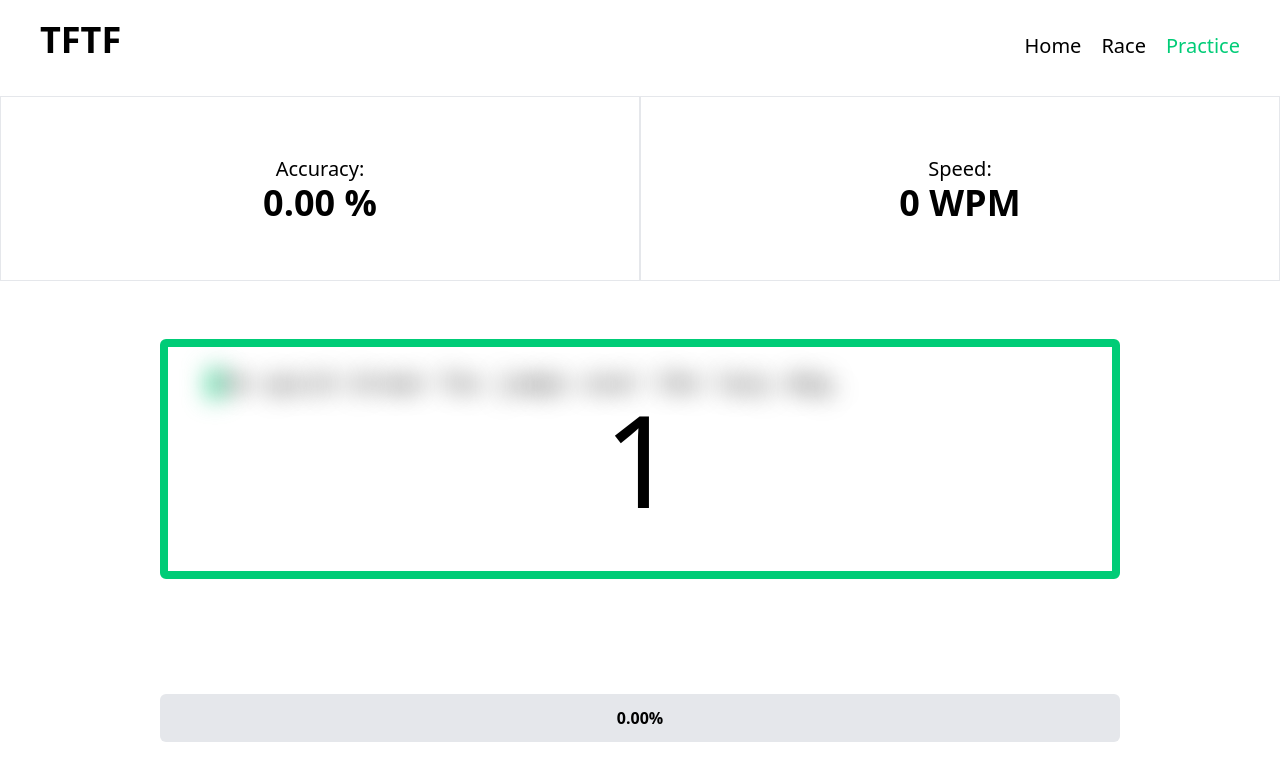
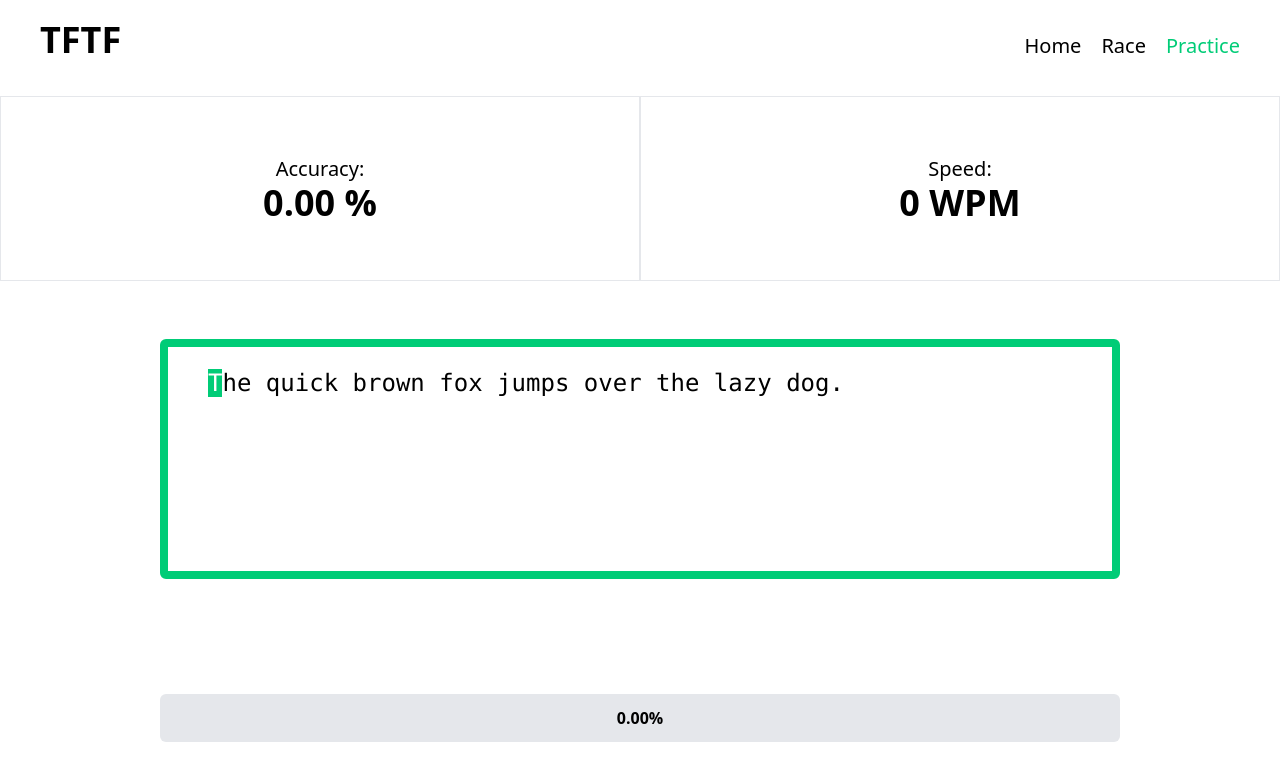
Before and after one commit to N-eeraj/tftf, a React (Vite) app: page /practice in a window 1280 px wide. Both pictures are taken after a click on the button "Start Practice". Shown: the top 780 px of the page. Built offline with nearby package versions, Linux system fonts and the light colour scheme; no server answers.

Commit message:
Start practice session on keypress instead of countdown

```diff
--- a/src/components/game/Text.jsx
+++ b/src/components/game/Text.jsx
@@ -2,9 +2,7 @@ import { useState, useEffect, useContext, useRef } from 'react'
 
 import { RaceContext } from '@components/RaceContextProvider'
 
-const Text = ({ wait, timeout, countDown, capsOn, onCountDownComplete, className }) => {
-  const [timeLeft, setTimeLeft] = useState(timeout)
-  const interval = useRef(null)
+const Text = ({ capsOn, className }) => {
 
   const {
     text,
@@ -20,27 +18,6 @@ const Text = ({ wait, timeout, countDown, capsOn, onCountDownComplete, className
     return 'current'
   }
 
-  useEffect(() => {
-    if (!countDown) {
-      if (!wait) setTimeLeft(timeout)
-      return
-    }
-
-    interval.current = setInterval(() => {
-      setTimeLeft(prevTime => --prevTime)
-    }, 1000)
-    return () => {
-      clearInterval(interval.current)
-      onCountDownComplete()
-    }
-  }, [countDown])
-
-  useEffect(() => {
-    if (timeLeft) return
-    clearInterval(interval.current)
-    onCountDownComplete()
-  }, [timeLeft])
-
 
   return (
     <div className={`relative py-5 px-10 border-8 border-primary rounded-md ${className}`}>
@@ -48,14 +25,7 @@ const Text = ({ wait, timeout, countDown, capsOn, onCountDownComplete, className
         capsOn && <span className='absolute -top-5 left-5 bg-red-500 text-white text-xl'>CapsLock is on</span>
       }
       {
-        text.split('').map((letter, index) => <span className={`text-2xl font-mono ${wait ? 'blur-md' : undefined} ${letterClass(index)}`} key={index}>{letter}</span>)
-      }
-      {
-        (timeLeft && wait) ?
-          <div className='absolute top-1/2 left-1/2 text-9xl -translate-x-1/2 -translate-y-1/2'>
-            {timeLeft}
-          </div>
-          : undefined
+        text.split('').map((letter, index) => <span className={`text-2xl font-mono ${letterClass(index)}`} key={index}>{letter}</span>)
       }
     </div>
   )
--- a/src/components/screens/PracticeScreen.jsx
+++ b/src/components/screens/PracticeScreen.jsx
@@ -14,7 +14,6 @@ const PracticeScreen = () => {
   const [isPlaying, setIsPlaying] = useState(false)
   const [isIsLoadingText, setIsLoadingText] = useState(false)
   const [timeElapsed, setTimeElapsed] = useState(0)
-  const [countDown, setCountdown] = useState(false)
   const [capsOn, setCapsOn] = useState(false)
 
   const sessionProgress = useRef({
@@ -42,11 +41,6 @@ const PracticeScreen = () => {
     setText(content)
     setIsLoadingText(false)
     setIsPlaying(true)
-    setCountdown(true)
-    setTimeout(() => {
-      startTime.current = Date.now()
-      stopWatch.current = setInterval(() => setTimeElapsed(Date.now() - startTime.current), 100)
-    }, 3000)
   }
 
   const handleRestart = () => {
@@ -74,10 +68,12 @@ const PracticeScreen = () => {
   }
 
   const handleKeyPress = (event) => {
-    if (!startTime.current) return
-
     setCapsOn(event.getModifierState("CapsLock"))
 
+    if (!startTime.current) {
+      startTime.current = Date.now()
+      stopWatch.current = setInterval(() => setTimeElapsed(Date.now() - startTime.current), 100)
+    }
     if (event.key === text[typed]) {
       setTyped(prevTyped => ++prevTyped)
       setKeysPressed(prevKeysPressed => [...prevKeysPressed, true])
@@ -140,7 +136,7 @@ const PracticeScreen = () => {
               </strong>
             </div>
 
-            <Text wait={!startTime.current} countDown={countDown} timeout={3} capsOn={capsOn} className='col-span-2 w-3/4 min-w-[720px] max-w-[1080px] min-h-[240px]' onCountDownComplete={() => setCountdown(false)} />
+            <Text capsOn={capsOn} className='col-span-2 w-3/4 min-w-[720px] max-w-[1080px] min-h-[240px]' />
 
             {
               completion < 100 ?
```
